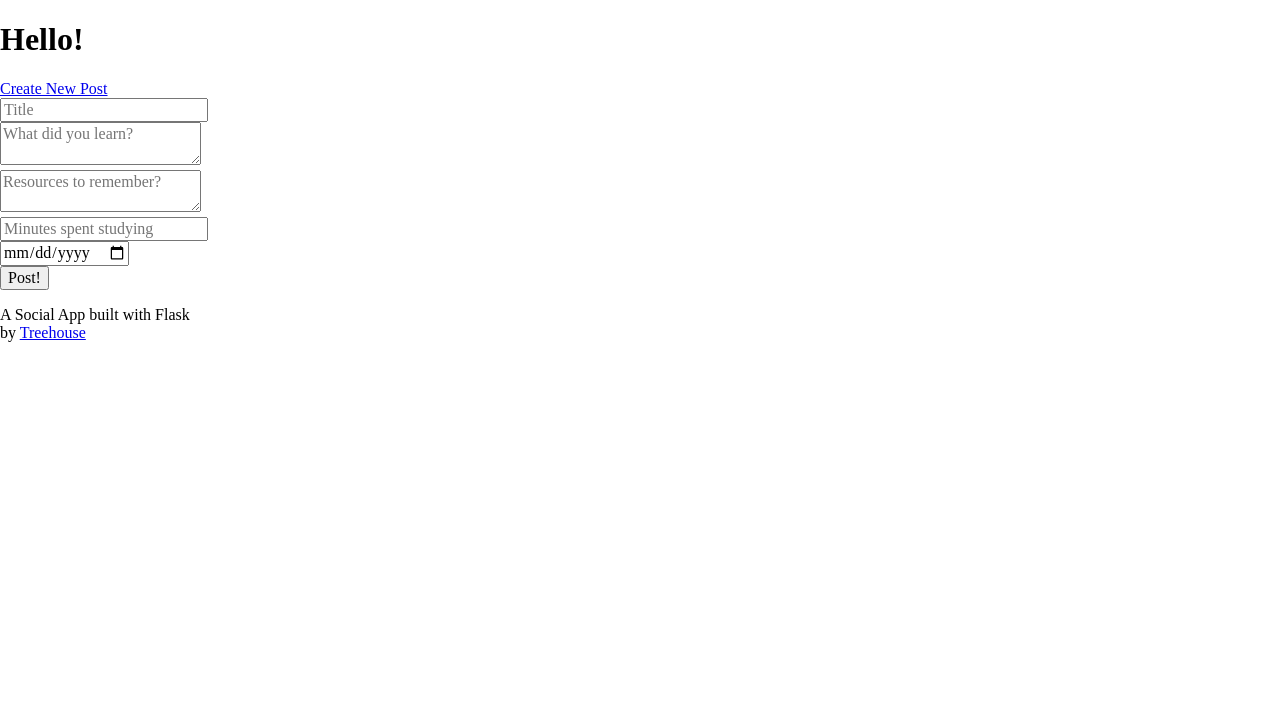
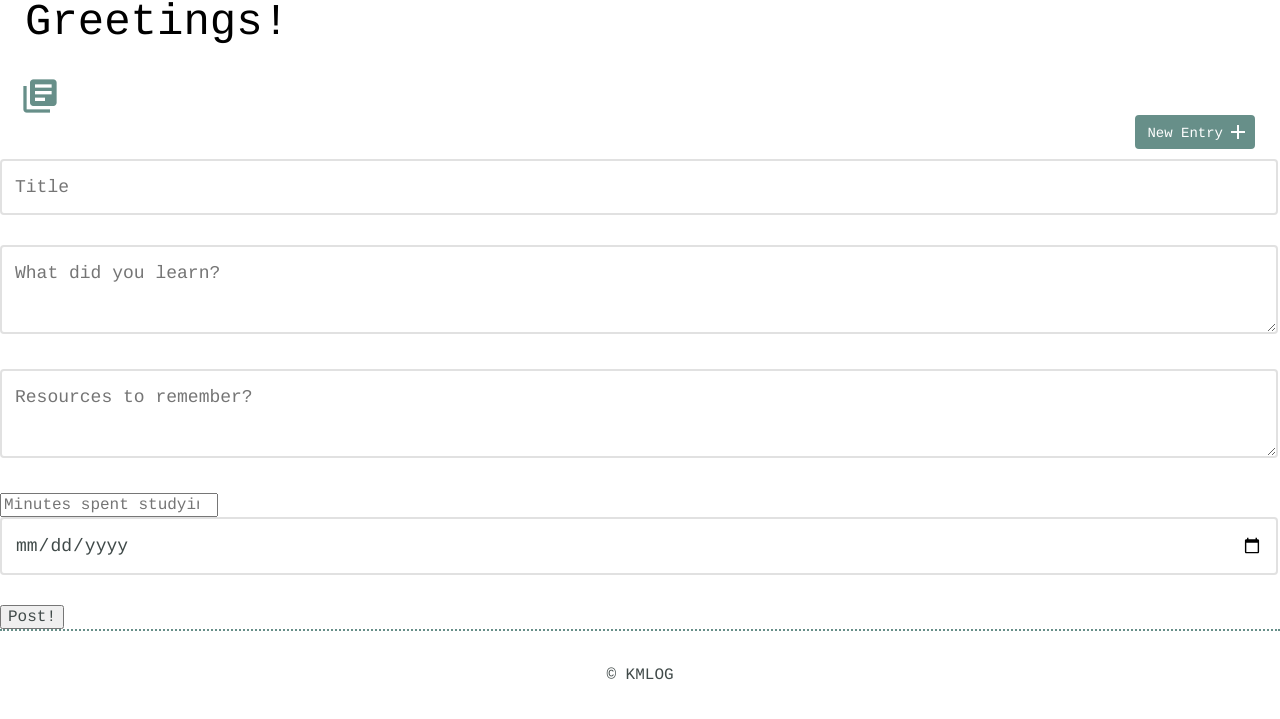
Before and after one commit to khemmyrick/Unit5Notes, a Flask app: page /entry in a window 1280 px wide. Shown: the top 719 px of the page. Run offline with Flask 2, Linux system fonts and the light colour scheme; some libraries are stand-ins or nearby versions.

Commit message:
Added templates changed name
Added template and css files, and maybe changed name

```diff
--- a/using_forms/app.py
+++ b/using_forms/app.py
@@ -94,7 +94,7 @@ def after_request(response):
 @app.route('/entry/edit/<int:post_id>', methods=('GET', 'POST'))
 # @login_required
 def post(post_id=None):  # add post_id=None
-    """Post a new entry to the stream."""
+    """Add/Edit an entry to the stream."""
     form = forms.PostForm()  # pass a PostForm instance to form.
     if post_id and form.validate_on_submit():
         try:
@@ -111,6 +111,7 @@ def post(post_id=None):  # add post_id=None
             edeet.save()
             flash("Message saved.", "success")
             return redirect(url_for('index'))
+        return render_template('edit.html', form=form)
     elif form.validate_on_submit():  # Is this checking if the form has valid entries?
         models.Post.create(title=form.title.data,
                            learned=form.learned.data,
@@ -121,7 +122,7 @@ def post(post_id=None):  # add post_id=None
         flash("Message posted. Thanks!", "success")
         # Alerts user that the message posted.  Is working rn.
         return redirect(url_for('index'))  # Sends user to main index page.
-    return render_template('post.html', form=form)  # Is this reloading the page we're already on?
+    return render_template('new.html', form=form)  # Is this reloading the page we're already on?
 
 
 @app.route('/')
@@ -129,15 +130,16 @@ def index():
     """Populates stream.html with db posts."""
     stream = models.Post.select().limit(100)
     # Passes first 100 db posts to stream.
-    return render_template('stream.html', stream=stream)  # Renders stream.html and passes stream variable to html file.
+    return render_template('index.html', stream=stream)  # Renders stream.html and passes stream variable to html file.
 
 
 @app.route('/entries')
 def stream():
     """Also renders stream?
     Not sure how this differs from index view."""
-    template = 'stream.html'  # Passes stream.html into template variable.
+    template = 'index.html'  # Passes stream.html into template variable.
     stream = models.Post.select()  # Passes all db posts to stream variable.
+    # Is this step needed for more than one route to point to same page?
     return render_template(template, stream=stream)  # Renders exact same thing as index view?
 
 
@@ -163,7 +165,7 @@ def view_post(post_id):
     if posts.count() == 0:
         abort(404)  # If nothing's there, bring up 404 page.
     singular = True
-    return render_template('stream.html', stream=posts, singular=singular)  # Otherwise, render every post that matches search.
+    return render_template('detail.html', stream=posts, singular=singular)  # Otherwise, render every post that matches search.
 
 
 # @app.route('/follow/<username>')
--- /dev/null
+++ b/using_forms/static/css/site.css
@@ -0,0 +1,226 @@
+
+
+/* ==========================================================================
+   Global Styles
+   ========================================================================== */
+
+body {
+	font-size: 16px;
+	color: #404a49;
+	font-family: 'Cousine', serif;
+	font-weight: 400;
+}
+.container {
+	margin: 0 auto;
+	padding: 0 25px;
+}
+header .site-header {
+	margin: 0 auto;
+	height: 95px;
+}
+header .logo i {
+	color: #678f89;
+	margin: 20px 0 0 -5px;
+	float: left;
+	font-size: 40px;
+}
+header .button {
+	float: right;
+	margin: 33px 0 0 0;
+}
+footer {
+	text-align: center;
+	padding: 35px 0;
+	border-top: 2px dotted #678f89;
+}
+
+
+
+/* ==========================================================================
+   Button Styles
+   ========================================================================== */
+
+.button {
+	padding: 8px 10px 6px 10px;
+	background: #678f89;
+	border: 2px solid #678f89;
+	border-radius: 4px;
+	text-decoration: none;
+	color: #FFF;
+	position: relative;
+	text-align: center;
+	font-size: 14px;
+}
+.button.button-secondary {
+	background: #FFF;
+	border: 2px solid #e1e1e1;
+	color: #404a49;
+}
+.button.icon-right {
+	padding-right: 30px;
+	top: -10px;
+}
+.button.icon-left {
+	padding-left: 30px;
+	top: -10px;
+}
+.button.icon-right i {
+	position: absolute;
+	top: 3px;
+	right: 3px;
+}
+.button.icon-left i {
+	position: absolute;
+	top: 3px;
+	left: 3px;
+}
+.button:focus {
+	outline: 0;
+}
+
+
+
+/* ==========================================================================
+   Typography
+   ========================================================================== */
+
+h1,
+h2,
+h3 {
+	margin: 0;
+	font-weight: 400;
+	line-height: 1em;
+	color: #000;
+}
+h1 {
+	font-size: 44px;
+	margin-bottom: 12px;
+}
+h2 {
+	font-size: 32px;
+}
+h2 a {
+	text-decoration: none;
+	color: #000;
+}
+h3 {
+	font-size: 18px;
+	font-family: 'Work Sans', serif;
+	font-weight: 600;
+	text-transform: uppercase;
+}
+p {
+	line-height: 1.8em;
+	font-size: 18px;
+}
+p a {
+	border-bottom: 2px solid #678f89;
+	padding: 0;
+	color: #678f89;
+	text-decoration: none;
+}
+ul li {
+	line-height: 1.8em;
+	font-size: 18px;
+}
+ul li a {
+	border-bottom: 2px solid #678f89;
+	line-height: 1.8em;
+	color: #678f89;
+	text-decoration: none;
+}
+
+
+
+/* ==========================================================================
+   Page Styles
+   ========================================================================== */
+
+.entry-list,
+.edit-entry,
+.new-entry {
+	max-width: 800px;
+	margin: 0 auto;
+	padding: 70px 0 150px 0;
+}
+.edit-entry h2,
+.new-entry h2 {
+	margin-bottom: 35px;
+}
+.entry-list article {
+	margin-bottom: 70px;
+	text-align: center;
+}
+.entry-list article:last-child {
+	margin-bottom: 0;
+}
+.entry-list article h2 {
+	margin-bottom: 8px;
+}
+.entry-list.single {
+	padding-bottom: 70px;
+}
+.entry-list.single time {
+	font-size: 18px;
+}
+.entry {
+	max-width: 800px;
+	margin: 75px auto 0 auto;
+	text-align: left;
+}
+.entry p {
+	margin-bottom: 40px;
+}
+.edit {
+	padding-bottom: 80px;
+	text-align: center;
+	margin: 0 auto;
+}
+.edit a {
+	font-weight: 400;
+	text-transform: uppercase;
+	font-size: 18px;
+}
+
+
+
+/* ==========================================================================
+   Form Styles
+   ========================================================================== */
+
+
+form label {
+	display: block;
+	margin-bottom: 8px;
+}
+form input[type=text],
+form input[type=password],
+form input[type=date],
+form textarea {
+	border: 2px solid #e1e1e1;
+	font-size: 18px;
+	line-height: 1.8em;
+	padding:10px 13px;
+	margin-bottom: 30px;
+	border-radius: 4px;
+	width: calc(100% - 32px);
+}
+form input[type=text]:focus,
+form input[type=date]:focus,
+form input[type=password]:focus,
+form textarea:focus {
+	outline: 0;
+	border-color: #678f89;
+}
+form input[type=text]:hover,
+form input[type=date]:hover
+form textarea:hover {
+	border-color: #678f89;
+}
+.edit-entry form textarea,
+.new-entry form textarea {
+	min-height: 200px;
+}
+input[type=submit] {
+	margin-right: 5px;
+}
--- a/using_forms/templates/layout.html
+++ b/using_forms/templates/layout.html
@@ -1,85 +1,46 @@
 <!DOCTYPE html>
-<html class="no-js">
+<html>
     <head>
         <meta charset="utf-8">
-        <meta http-equiv="X-UA-Compatible" content="IE=edge,chrome=1">
-        <title>{% block title %}TwoCans{% endblock %}</title>
-        <meta name="description" content="">
-        <meta name="viewport" content="width=device-width, initial-scale=1">
-        <link href='http://fonts.googleapis.com/css?family=Varela+Round' rel='stylesheet' type='text/css'>
-        <link rel="stylesheet" href="/static/css/normalize.min.css">
-        <link rel="stylesheet" href="/static/css/main.css">
-
-        <!--[if lt IE 9]>
-            <script src="//html5shiv.googlecode.com/svn/trunk/html5.js"></script>
-            <script>window.html5 || document.write('<script src="/static/js/vendor/html5shiv.js"><\/script>')</script>
-        <![endif]-->
+        <meta http-equiv="x-ua-compatible" content="ie=edge">
+        <title>{% block title %}KMLOG{% endblock %}</title>
+        <link href="https://fonts.googleapis.com/css?family=Cousine:400" rel="stylesheet" type="text/css">
+        <link href="https://fonts.googleapis.com/css?family=Work+Sans:600" rel="stylesheet" type="text/css">
+        <link href="https://fonts.googleapis.com/icon?family=Material+Icons" rel="stylesheet">
+        <link rel="stylesheet" href="css/normalize.css">
+        <link rel="stylesheet" href="css/site.css">
     </head>
     <body>
-
         <header>
-
-          <div class="row">
-
-            <div class="grid-33">
-
-              <a href="{{ url_for('index') }}" class="icon-logo"></a>
-
+            <div class="container">
+                <div class="site-header"><h1>{% block header %}Greetings!{% endblock %}</h1>
+                    <!--  ***jinja2 if current_user.is_authenticated block starts here***
+                    <a href="***jinja2doublestache url_for('logout') ***" class="icon-power" title="log out">
+                    Log Out</a>
+                    ***jinja2 else tag here***
+                    <a href="***jinja2doublestache url_for('login') ***" class="icon-power" title="log in">Log In</a>
+                    <a href="***jinja2doublestache url_for('register') ***" class="icon-profile" title="register">Register</a>
+                    *** jinja2 endif for current_user block -->
+                    <a class="logo" href="{{ url_for('index') }}"><i class="material-icons">library_books</i></a>
+                    <!-- jinja2 if current_user.is_authenticated block*** -->
+                    <br><br><a class="button icon-right" href="{{ url_for('post') }}"><span>New Entry</span> <i class="material-icons">add</i></a>
+                    <!-- *** endif *** -->
+                </div>
             </div>
-
-            <div class="grid-33">
-
-                <!-- Say Hi -->
-                <h1>Hello!
-                </h1>
-            </div>
-
-            <div class="grid-33">
-
-                <!-- Log in/Log out -->
-            </div>
-
-          </div>
-
         </header>
-
-        <!-- Flash messages -->
         {% with messages = get_flashed_messages(with_categories=True) %}
-            {% if messages%}
+            {% if messages %}
                 {% for category, message in messages %}
-                    <div class="notification {{ category }}"><strong>{{ message }}</strong></div>
+                    <div class="notification {{ category }}">{{ message }}</div>
                 {% endfor %}
             {% endif %}
         {% endwith %}
-
-        <div class="row">
-
-          <div class="main">
-
-            <nav>
-
-                    <a href="{{ url_for('post') }}" class="new">Create New Post</a>
-
-            </nav>
-
-            {% block content %}{% endblock %}
-
-          </div>
-
-        </div>
-
+        {% block content %}
+        {% endblock %}
         <footer>
-
-          <div class="row">
-
-            <p>A Social App built with Flask<br>by <a href="http://teamtreehouse.com">Treehouse</a></p>
-
-          </div>
-
+            <div>
+                &copy; KMLOG
+            </div>
         </footer>
-
-        <script src="/static/js/vendor/disTime.min.js"></script>
-        <script src="/static/js/main.js"></script>
-
     </body>
 </html>
--- /dev/null
+++ b/using_forms/templates/new.html
@@ -0,0 +1,37 @@
+{% extends "layout.html" %}
+{% from 'macros.html' import render_field %}
+{% block content %}
+    <form method="POST" action="">
+        {{ form.hidden_tag() }}
+        <!-- hidden_tag() allows printing multiple hidden forms in 1 block, according to the docs.  Not 100% sure what that means. -->
+        {% for field in form %}
+            {{ render_field(field) }}
+        {% endfor %}
+        <button type="submit" id="submit">Post!</button>
+    </form>
+<!--
+    <section>
+        <div class="container">
+            <div class="new-entry">
+                <h2>New Entry</h2>
+                <form method="POST" action="">
+                    <label for="title"> Title</label>
+                    <input id="title" type="text" name="title"><br>
+                    <label for="date">Date</label>
+                    <input id="date" type="date" name="date"><br>
+                    <label for="time-spent"> Time Spent</label>
+                    <input id="time-spent" type="text" name="timeSpent"><br>
+                    <label for="what-i-learned">What I Learned</label>
+                    <textarea id="what-i-learned" rows="5" name="whatILearned"></textarea>
+                    <label for="resources-to-remember">Resources to Remember</label>
+                    <textarea id="resources-to-remember" rows="5" name="ResourcesToRemember"></textarea>
+                    <label for="tags"> Tags</label>
+                    <input id="tags" type="text" name="tags"><br>
+                    <input type="submit" value="Publish Entry" class="button">
+                    <a href="#" class="button button-secondary">Cancel</a>
+                </form>
+            </div>
+        </div>
+    </section>
+-->
+{% endblock %}
```
Also changed, not shown: using_forms/templates/detail.html (added, +41 -0 lines), using_forms/templates/edit.html (added, +35 -0 lines), using_forms/templates/index.html (added, +22 -0 lines), using_forms/templates/login.html (added, +12 -0 lines), using_forms/templates/register.html (added, +12 -0 lines), README.md, using_forms/static/css/normalize.css (added).
